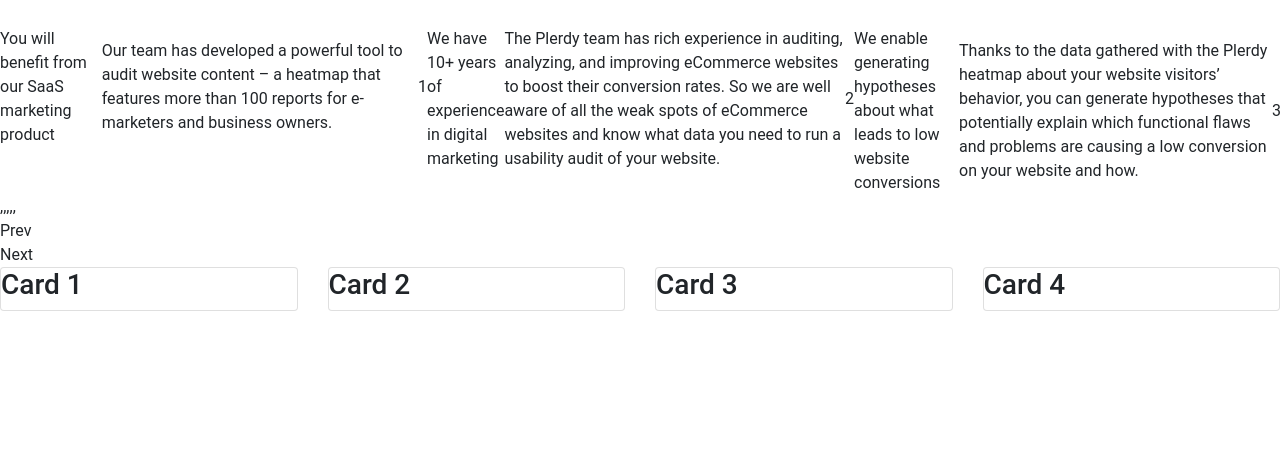
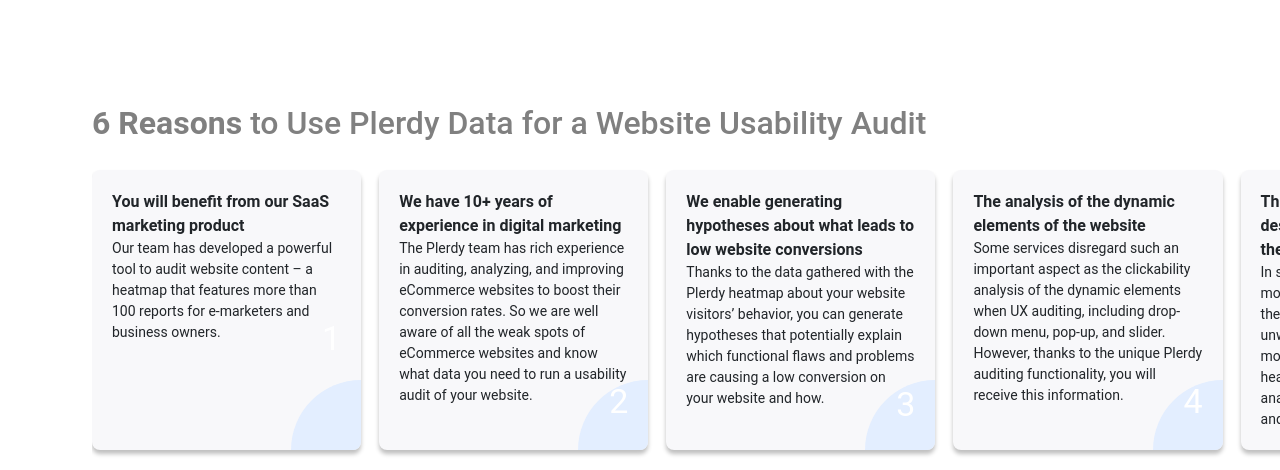
Before and after one commit to BolsunovaNataliia/test-plerdy, a plain HTML site: page index.html in a window 1280 px wide. Shown: the part 640-1110 px from the top of the page. Before the commit the page ends 951 px from the top, so only its background shows below. Drawn offline with nearby package versions, Linux system fonts and the light colour scheme.

Commit message:
Added a slider

```diff
--- a/index.html
+++ b/index.html
@@ -6,22 +6,13 @@
   <meta http-equiv="X-UA-Compatible" content="IE=edge">
   <meta name="viewport" content="width=device-width, initial-scale=1.0">
   <title>Test Plerdy</title>
-  <!-- Підключення Bootstrap -->
   <link href="https://stackpath.bootstrapcdn.com/bootstrap/4.5.2/css/bootstrap.min.css" rel="stylesheet">
-  <!-- Ваш CSS -->
   <link rel="stylesheet" href="style.css">
-
-  <!-- Підключаємо jQuery (slick.js залежить від jQuery) -->
   <script src="https://code.jquery.com/jquery-3.6.0.min.js"></script>
-
-  <!-- Підключаємо slick.css -->
-  <link rel="stylesheet" type="text/css" href="https://cdn.jsdelivr.net/npm/slick-carousel@1.8.1/slick/slick.css" />
-  <!-- Підключаємо додатковий файл теми (опціонально) -->
+  <link rel="stylesheet" href="https://cdn.jsdelivr.net/npm/swiper@10/swiper-bundle.min.css">
   <link rel="stylesheet" type="text/css"
-    href="https://cdn.jsdelivr.net/npm/slick-carousel@1.8.1/slick/slick-theme.css" />
-
-  <!-- Підключаємо slick.min.js -->
-  <script type="text/javascript" src="https://cdn.jsdelivr.net/npm/slick-carousel@1.8.1/slick/slick.min.js"></script>
+    href="https://cdn.jsdelivr.net/npm/slick-carousel@1.8.1/slick/slick-theme.css"/>
+  <script type="text/javascript" src="https://unpkg.com/swiper/swiper-bundle.min.js"></script>
 </head>
 
 <body>
@@ -99,32 +90,16 @@
     </div>
   </div>
 
-  <div class="slider__wrapper">
-    <div class="slider grid">
+  <div class="slider-header-section">
+    <div class="slider-header">
+      <h2><strong>6 Reasons</strong> to Use Plerdy Data for a Website Usability Audit</h2>
     </div>
   </div>
 
-  <div>
-    <div class="prev">
-      Prev
-    </div>
-    <div class="next">
-      Next
-    </div>
-  </div>
-
-  <div class="card-deck">
-    <div class="card">
-      <h3>Card 1</h3>
-    </div>
-    <div class="card">
-      <h3>Card 2</h3>
-    </div>
-    <div class="card">
-      <h3>Card 3</h3>
-    </div>
-    <div class="card">
-      <h3>Card 4</h3>
+  <div class="slider-section">
+    <div class="swiper-container">
+      <div class="swiper-wrapper">
+      </div>
     </div>
   </div>
 
@@ -132,7 +107,6 @@
 
   </div>
 
-  <!-- JavaScript -->
   <script src="script.js"></script>
 </body>
 
--- a/script.js
+++ b/script.js
@@ -1,3 +1,9 @@
+let x = document.querySelector(".popup")
+setTimeout(function(){
+  x.style.animation = "fade 1s";
+  x.style.opacity = "1"
+  },1000)
+
 function getSliderContent() {
   const slides = [{
     title: 'You will benefit from our SaaS marketing product',
@@ -18,50 +24,46 @@
     title: 'Audit data analysis with Google Analytics',
     content: 'In addition to the Plerdy heatmap data, you also get the audit data from Google Analytics. Thus, you can analyze the sources of traffic and its quality to be able to pinpoint any problems. For example, fixing usability bugs alone will not improve conversion if the website gets mistargeted traffic.'
   }];
-  return slides.map(({title, content}, index) => `<div><div class="g-col-3 slider_item"><div class="title">${title}</div><div class="content">${content}</div><div class="index">${index+1}</div></div></div>`).join();
 
+  return slides.map(({title, content}, index) => `<div class="swiper-slide"><div class="g-col-3 slider_item"><div class="title">${title}</div><div class="content">${content}</div><div class="index">${index+1}</div></div></div>`);
 }
 
-$(document).ready(function() {
+function setEqualHeight() {
+  let maxHeight = 0;
+  const slides = $('.swiper-slide');
 
-    $('.slider').append(getSliderContent()).slick({
-        infinite: true, // Циклічна прокрутка
-        slidesToShow: 3, // Відображати 3 зображення одночасно
-        slidesToScroll: 1, // Прокручувати по 1 зображенню за раз
-        // dots: true,               // Відображати навігаційні точки
-        // arrows: true, // Відображати стрілки навігації
-        prevArrow: $('.prev'),
-        nextArrow: $('.next'),
-        autoplay: true, // Автоматична прокрутка
-        autoplaySpeed: 200000, // Швидкість автоматичної прокрутки
-        responsive: [ // Налаштування для різних екранів
-            {
-                breakpoint: 1024, // Для екранів шириною до 1024px
-                settings: {
-                    slidesToShow: 3,
+  slides.each((i, slide) => {
+    slide.style.height = 'auto';
+  });
+
+  slides.each((i, slide) => {
+    const slideHeight = slide.offsetHeight;
+    if (slideHeight > maxHeight) {
+      maxHeight = slideHeight;
     }
+  });
+
+  slides.each((i, slide) => {
+    slide.style.height = maxHeight + 'px';
+  });
+}
+
+$(document).ready(function () {
+  $('.swiper-wrapper').append(getSliderContent())
+
+
+  setEqualHeight();
+  const swiper = new Swiper('.swiper-container', {
+    slidesPerView: 4.2,
+    spaceBetween: 18,
+    loop: true,
+    on: {
+      init: function () {
+        setEqualHeight();
       },
-            {
-                breakpoint: 576, // Для екранів шириною до 576px
-                settings: {
-                    slidesToShow: 1,
+      resize: function () {
+        setEqualHeight();
       }
     }
-        ]
   });
 });
-
-// document.addEventListener('DOMContentLoaded', () => {
-//     const popup = document.getElementById('popup');
-//     const closeBtn = document.getElementById('closeBtn');
-
-//     // Show popup 3 seconds after page load with fade-in effect
-//     setTimeout(() => {
-//         popup.classList.add('show');
-//     }, 3000); // 3 seconds delay
-
-//     // Close popup when close button is clicked
-//     closeBtn.addEventListener('click', () => {
-//         popup.style.display = 'none';
-//     });
-// });
--- a/style.css
+++ b/style.css
@@ -6,13 +6,22 @@
 body {
   margin: 0;
   font-family: Roboto, Arial, sans-serif;
+
+  --header-height: 77px;
 }
 
 /* #region header */
 .header {
   box-sizing: border-box;
-  padding: 0px 92px 0px 92px;
-  /* width: 100vh; */
+  /* padding: 0px 92px 0px 92px;  */
+  position: fixed;
+  z-index: 100;
+  left: 92px;
+  right: 92px;
+  top: 0;
+  height: var(--header-height);
+  text-align: center;
+  background: #fff;
 
 }
 
@@ -20,7 +29,7 @@
   display: flex;
   justify-content: space-between;
   align-items: center;
-  height: 77px;
+  height: var(--header-height);
 }
 
 .header__menu {
@@ -28,7 +37,6 @@
   justify-content: space-between;
   align-items: center;
   gap: 30px;
-
 }
 
 .header__menu__point {
@@ -57,7 +65,7 @@
 
 /* #region main */
 .main {
-  padding: 30px 92px;
+  padding: calc(30px + var(--header-height)) 92px;
 }
 
 .main__content {
@@ -69,9 +77,13 @@
 }
 
 .main__content__text {
+  display: flexbox;
+  justify-content: space-between;
   width: 665px;
   height: 312px;
   position: relative;
+  overflow-y: hidden;
+  max-width: calc(100vw - 724px);
 }
 
 .main__content_grey {
@@ -113,136 +125,96 @@
   right: 350px;
 }
 
-.popup {
-  position: fixed;
-  top: 0;
-  left: 0;
-  width: 100%;
-  height: 100%;
-  background: rgba(0, 0, 0, 0.5);
-  display: none;
-  /* Initially hidden */
-  align-items: center;
-  justify-content: center;
-  z-index: 1000;
-  opacity: 0;
-  /* Start with opacity 0 for fade-in effect */
-  transition: opacity 2s ease;
-  /* Fade-in effect over 2 seconds */
-}
-
-.popup.show {
-  display: flex;
-  /* Show popup */
-  opacity: 1;
-  /* Fade to full opacity */
-}
-
 .main__content__enterprises, .main__content__logo {
   position: absolute;
   bottom: 0;
 }
 
 .main__content__enterprises {
-  padding-bottom: 60px;
+  padding-top: 60px;
 }
 
 .main__content__logo {
   display: flex;
-  justify-content: space-between;
-  align-items: center;
+  align-items:baseline;
   gap: 24px;
   padding-bottom: 20px;
 }
 /* #endregion */
 
 /* #region slider */
-
-/* .slider__wrapper {
-  padding-left: 80px;
+.slider-header-section {
+  display: flex;
+  direction: row;
+  justify-content: space-between;
+  padding: 0 92px;
 }
 
-.slider {
-  width: 100%;
+.slider-header {
+  color: grey;
 }
 
-.slider .slick-slide {
+.slider-section {
+  padding-left: 92px;
+}
+
+.swiper-container {
+  width: 100%;
+  padding-top: 20px;
+  padding-bottom: 20px;
+  overflow: hidden;
+}
+
+.swiper-slide {
+  width: 200px;
+  box-sizing: border-box;
   display: flex;
   align-items: stretch;
-  width: 25%;
-  height: 100%;
-
-  margin: 0 10px;
+  justify-content: center;
+  font-size: 18px;
+  background-color: #f8f8fa;
+  padding: 20px;
+  border-radius: 8px;
+  line-height: 1.5;
+  position: relative;
+  box-shadow: 0px 4px 4px 0px rgba(0, 0, 0, 0.25);
 }
 
-.slider .slick-prev,
-.slider .slick-next {
-  font-size: 20px;
-  color: #333;
+.swiper-slide>div {
+  position: relative;
+  z-index: 3;
 }
 
-.slider .slick-dots li button:before {
-  color: #333;
+.swiper-slide .title {
+  font-size: 16px;
+  font-weight: bold;
 }
 
-.slider .slick-track {
-  display: flex;
-  align-items: center;
-  transition: width 1s;
+.swiper-slide .content {
+  font-size: 14px;
 }
 
-.slider_item {
-  background-color: #F8F8FA;
-  border-radius: 8px;
-  padding: 20px;
-  margin-bottom: 8px;
-  cursor: pointer;
-  height: 100%;
+.swiper-slide .index {
+  position: absolute;
+  right: 0;
+  line-height: 1;
+  bottom: -12px;
+  color: #ffffff;
+  font-size: 34px;
 }
 
-.slider_item:hover {
-  box-shadow: 0px 4px 4px 0px rgba(0,0,0,0.25);
+.swiper-slide:after {
+  content: '';
+  width: 70px;
+  height: 70px;
+  background-color: #e3eeff;
+  position: absolute;
+  bottom: 0;
+  right: 0;
+  z-index: 1;
+  border-top-left-radius: 70px;
+  border-bottom-left-radius: 0;
+  border-top-right-radius: 0;
+  border-bottom-right-radius: 8px;
 }
-
-.slick-slide>div {
-  height: 100%;
-  display: flex;
-  align-items: center;
-  justify-content: center;
-}
-
-.slick-list {
-  display: flex;
-}
-*/
-
-.slick {
-  display: flex;
-  align-items: stretch;
-
-}
-
-.slick-slide {
-  display: flex;
-  align-items: stretch;
-  /* Розтягує внутрішній контент по висоті слайда */
-  justify-content: center;
-  /* Вирівнює контент по центру горизонтально */
-}
-
-.slick-slide>div {
-  height: 100%;
-  display: flex;
-  align-items: center;
-  justify-content: center;
-}
-
-.slick-list {
-  display: flex;
-}
-
-.slick-track {
-  display: flex;
-}
-
 /* #endregion */
```
Lines whose indentation alone changed are shown as unchanged.
